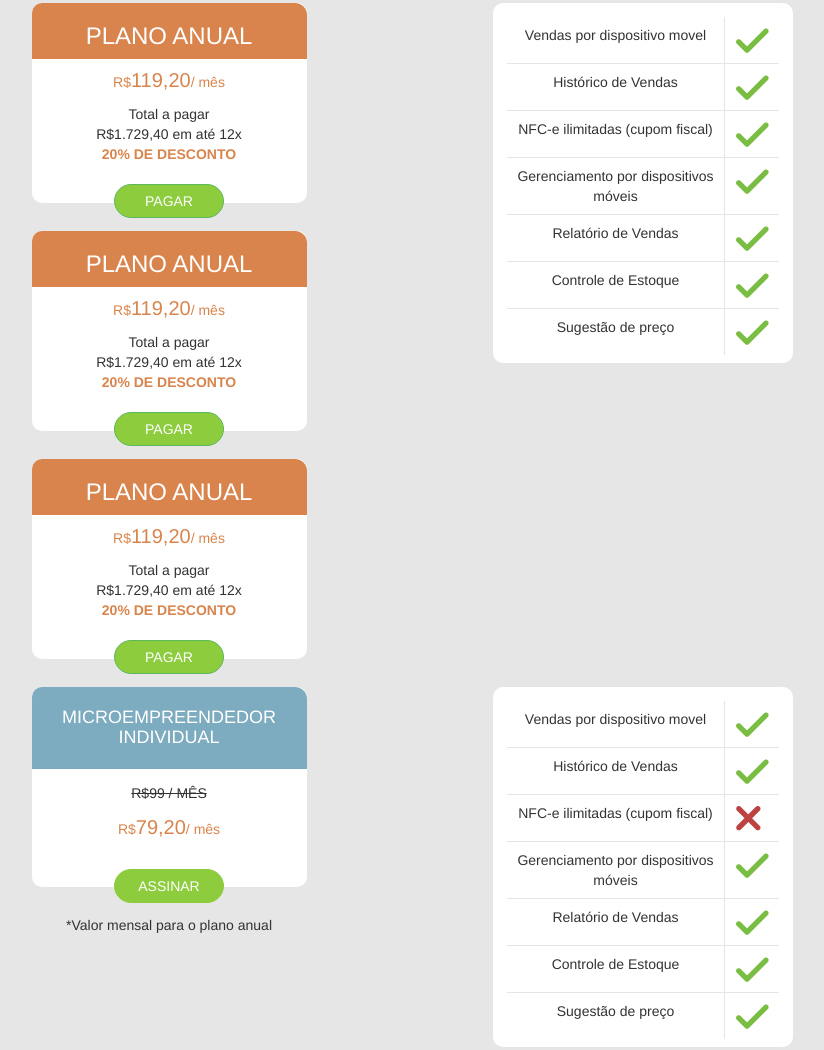
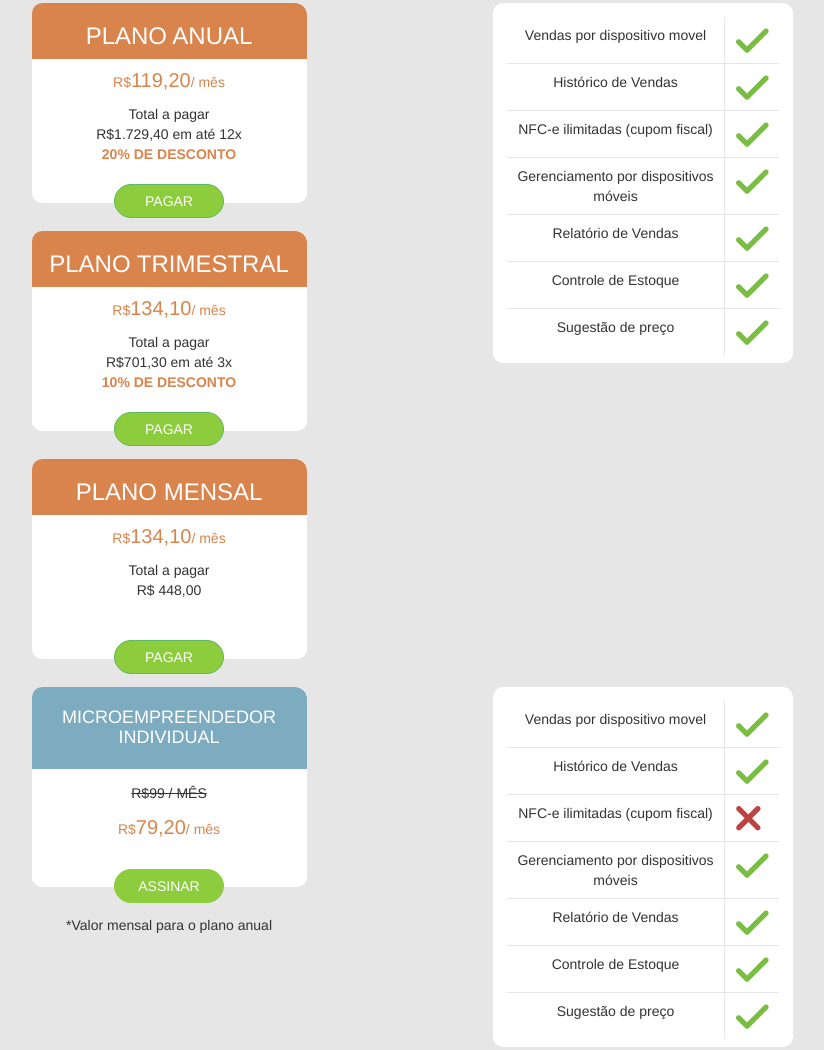
Before and after one commit to emersonjds/test-PDVend, a website: page index.html in a window 1280 px wide. Shown: the part 3112-4162 px from the top of the page, without its empty margins (147-971 px from the left). Drawn offline with nearby package versions, Linux system fonts and the light colour scheme; a web font is replaced by a local one.

Commit message:
Correção de preços na area de planos e valores

```diff
--- a/index.html
+++ b/index.html
@@ -166,14 +166,14 @@
 					<div class="value-boxes">
 						<div class="first-box-plan">
 							<div class="title-box">
-								<h3>Plano Anual</h3>
+								<h3>Plano Trimestral</h3>
 							</div>
 							<div class="value-box">
-								<p class="value-plan"><span class="cifrao">R$</span><span class="cash">119,20</span>/ mês</p>
+								<p class="value-plan"><span class="cifrao">R$</span><span class="cash">134,10</span>/ mês</p>
 								<span class="text-center">Total a pagar</span>
-								<span class="text-center">R$1.729,40 em até 12x</span>
+								<span class="text-center">R$701,30 em até 3x</span>
 
-								<p class="desconto"> 20% de desconto</p>
+								<p class="desconto"> 10% de desconto</p>
 								<div class="btn btn-success btn-pagar">PAGAR</div>
 							</div>
 						</div>
@@ -182,14 +182,13 @@
 					<div class="value-boxes">
 						<div class="first-box-plan">
 							<div class="title-box">
-								<h3>Plano Anual</h3>
+								<h3>Plano Mensal</h3>
 							</div>
 							<div class="value-box">
-								<p class="value-plan"><span class="cifrao">R$</span><span class="cash">119,20</span>/ mês</p>
+								<p class="value-plan"><span class="cifrao">R$</span><span class="cash">134,10</span>/ mês</p>
 								<span class="text-center">Total a pagar</span>
-								<span class="text-center">R$1.729,40 em até 12x</span>
+								<span class="text-center">R$ 448,00</span>
 
-								<p class="desconto"> 20% de desconto</p>
 								<div class="btn btn-success btn-pagar">PAGAR</div>
 							</div>
 						</div>
```
